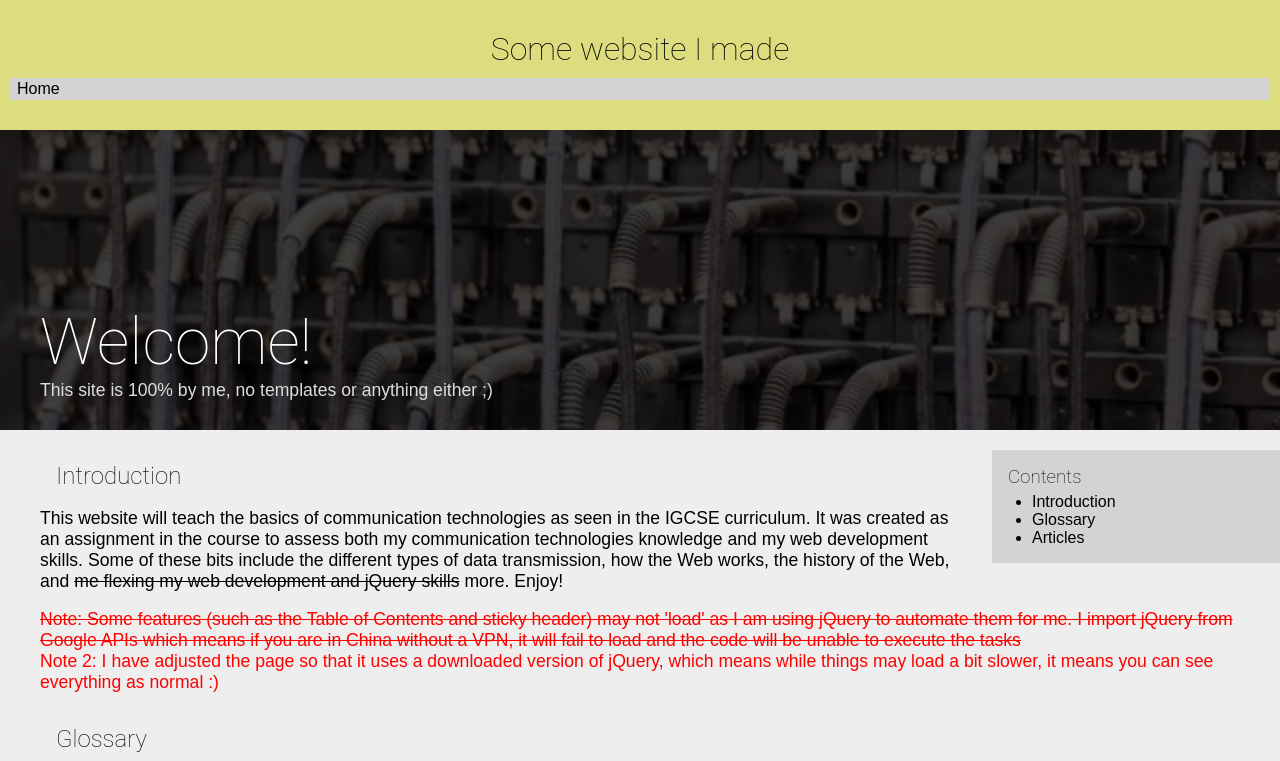
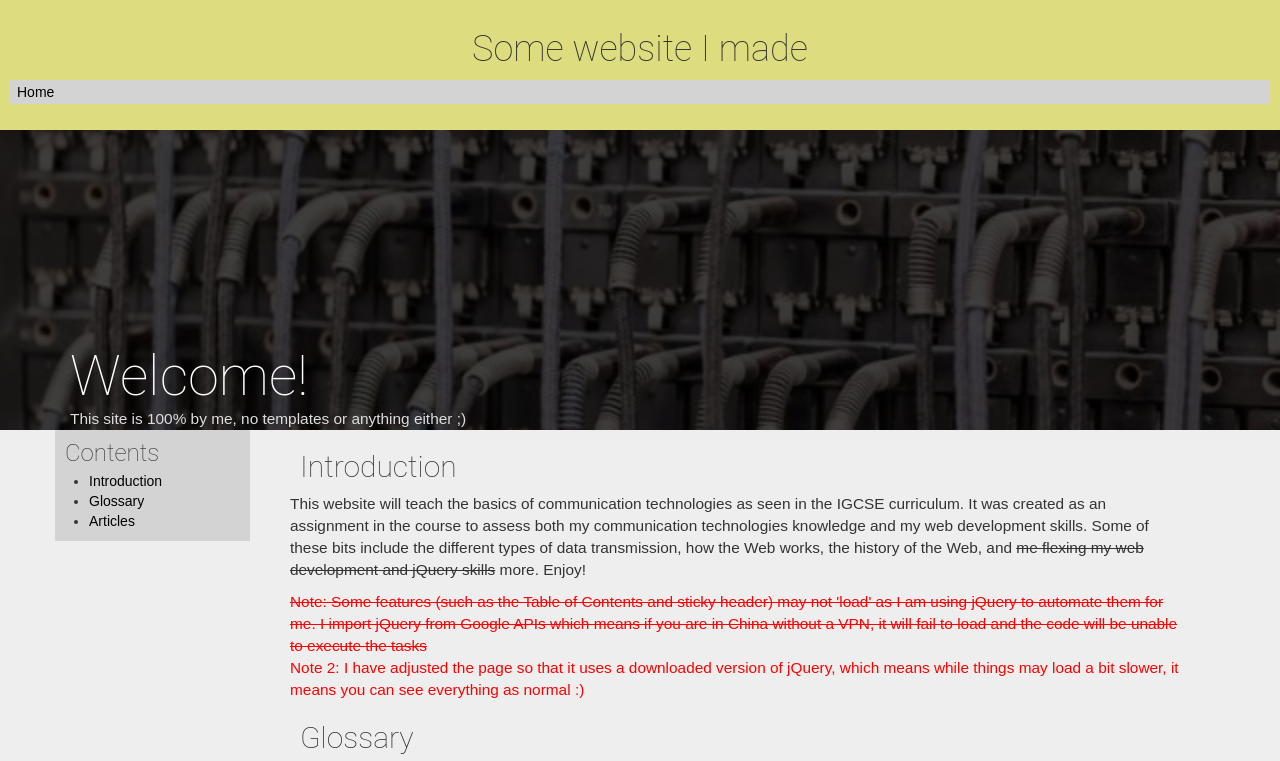
Before and after one commit to n0Oo0Oo0b/website-project, a plain HTML site: page index.html in a window 1280 px wide. Shown: the top 761 px of the page. Drawn offline with Linux system fonts and the light colour scheme.

Commit message:
Added bootstrap formatting in index.html

```diff
--- a/index.html
+++ b/index.html
@@ -5,6 +5,7 @@
   <meta charset="utf-8">
   <meta name="viewport" content="width=device-width">
   <title>Some website - Home</title>
+  <link href="styles/bootstrap.min.css" rel="stylesheet" type="text/css" />
   <link href="styles/style.css" rel="stylesheet" type="text/css" />
 </head>
 
@@ -30,16 +31,23 @@
   </header>
 
   <!-- Title -->
-  <div id="title-container">
-    <img id="title-background" src="resources/switchboard.jpeg" />
-    <div id="title-wrapper">
+  <div id="title-section">
+    <img id="title-image" src="resources/switchboard.jpeg" />
+    <div id="title-darken"></div>
+
+    <div id="title-container" class="container">
+      <div>
         <h1 class="heading" id="title">Welcome!</h1>
         <p id="subtitle">This site is 100% by me, no templates or anything either ;)</p>
       </div>
     </div>
+  </div>
 
+  <!-- Main -->
+  <div class="container">
+    <div class="row">
       <!-- Sidebar on the right (contents menu) -->
-  <aside id="sidebar">
+      <aside id="sidebar" class="col-sm-12 col-md-3 col-lg-2">
         <h3 class="heading">Contents</h3>
         <ul id="toc-list">
           <!-- toc.js will automatically add elements here-->
@@ -47,7 +55,7 @@
       </aside>
 
       <!-- Main article -->
-  <article id="main-article">
+      <article id="main-article" class="col-sm-12 col-md-9 col-lg-10">
         <h2 class="heading article-heading">Introduction</h2>
         <section>
           <p>This website will teach the basics of communication technologies as seen in the IGCSE curriculum. It was created as an assignment in the course to assess both my communication technologies knowledge and my web development skills. Some of these bits include the different types of data transmission, how the Web works, the history of the Web, and <s>me flexing my web development and jQuery skills</s> more. Enjoy!</p>
@@ -85,6 +93,8 @@
           </div>
         </section>
       </article>
+    </div>
+  </div>
 
   <!-- Footer (not much to see here :shrug:) -->
   <footer id="footer">
--- a/styles/style.css
+++ b/styles/style.css
@@ -27,7 +27,6 @@ p {
 header {
 
   width: 100%;
-  height: 90px;
   margin: 0;
 
   z-index: 32767;
@@ -36,6 +35,8 @@ header {
 }
 
 #main-header {
+  height: 130px;
+
   padding-top: 20px;
   padding-bottom: 20px;
 }
@@ -101,14 +102,14 @@ nav {
 /*
 *  Title
 */
-#title-container {
+#title-section {
   height: 300px;
 
+  margin: 0;
   padding: 0;
-  margin: 0;
 }
 
-#title-background {
+#title-image {
   width: 100%;
   height: inherit;
 
@@ -118,34 +119,35 @@ nav {
   object-fit: cover;
 }
 
-#title-wrapper {
+#title-darken {
+  width: 100%;
   height: inherit;
 
-  padding-left: 40px;
-  padding-right: 40px;
-  margin: 0;
+  position: absolute;
+  z-index: 0;
 
+  background-color: rgba(0, 0, 0, 0.75);
+}
+
+#title-container {
+  height: inherit;
   z-index: 1;
 
   color: white;
-  background-color: rgba(0, 0, 0, 0.75);
+
+  display: flex;
+  align-items: flex-end;
 }
 
 #title {
+  margin: 0;
   position:relative;
-  top: 175px;
-
-  margin: inherit;
-
   font-size: 4em;
 }
 
 #subtitle {
+  margin: 0;
   position:relative;
-  top: 175px;
-
-  margin: inherit;
-
   color: #ddd;
 }
 
@@ -154,16 +156,8 @@ nav {
 *  Sidebar (+ toc)
 */
 #sidebar {
-  width: 20%;
-
   padding: 1rem;
-  margin-top: 20px;
-  margin-left: 20px;
-  margin-bottom: 20px;
-
   background-color: lightgray;
-
-  float: right;
 }
 
 #toc-list {
@@ -181,11 +175,8 @@ nav {
 *  Article
 */
 #main-article {
-  /*width: 80% !important;*/
   padding: 0 40px 20px 40px;
-  min-height: 350px;
 }
-
 
 #main-article .heading {
   padding-left: 1rem;
@@ -235,7 +226,6 @@ table {
 
 td, th {
   padding: 10px;
-
   border: 1px solid #888;
 }
 
```
Lines whose indentation alone changed are shown as unchanged.
